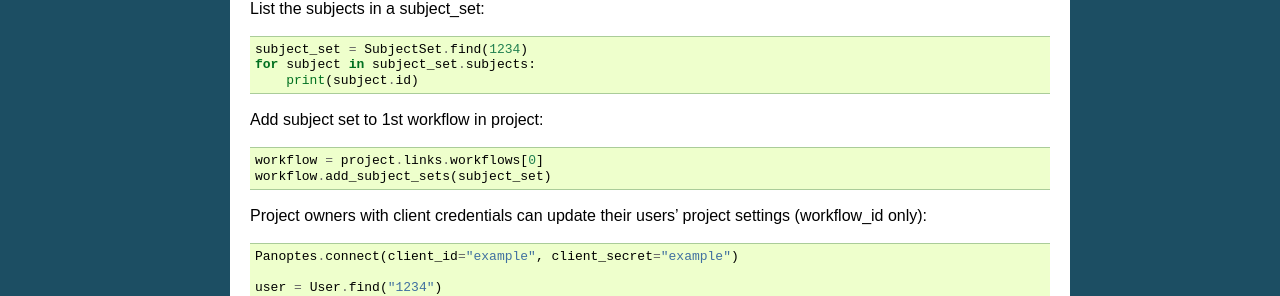
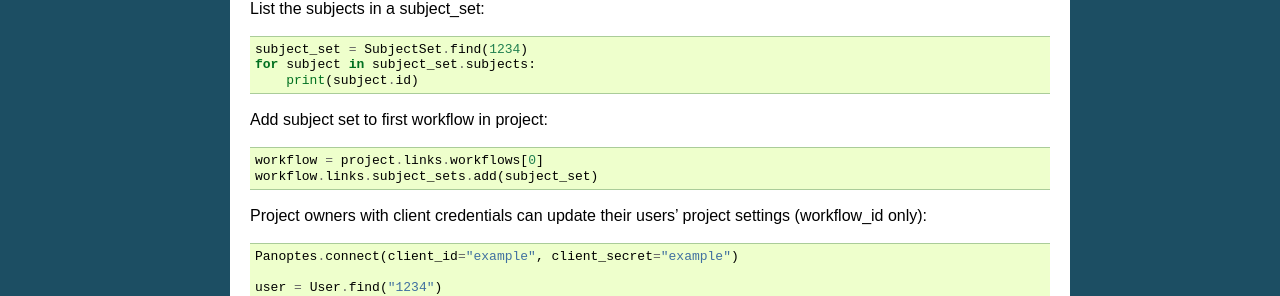
Before and after one commit to zooniverse/panoptes-python-client, a Sphinx documentation site: the page built from docs/user_guide.rst, in a window 1280 px wide and 900 px high, scrolled down 3242 px. Shown: the part 222-518 px from the top of the window. Built offline with Sphinx 7.4.7, drawn with Linux system fonts in a browser that asks for light colours.

Commit message:
Update linking example in user guide

```diff
--- a/docs/user_guide.rst
+++ b/docs/user_guide.rst
@@ -215,10 +215,10 @@
     for subject in subject_set.subjects:
         print(subject.id)
 
-Add subject set to 1st workflow in project::
+Add subject set to first workflow in project::
 
     workflow = project.links.workflows[0]
-    workflow.add_subject_sets(subject_set)
+    workflow.links.subject_sets.add(subject_set)
 
 Project owners with client credentials can update their users' project settings
 (workflow_id only)::
```
